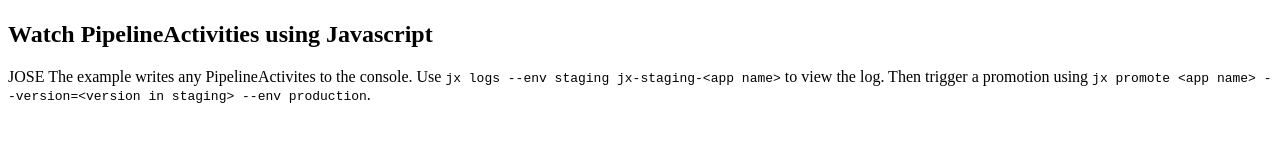
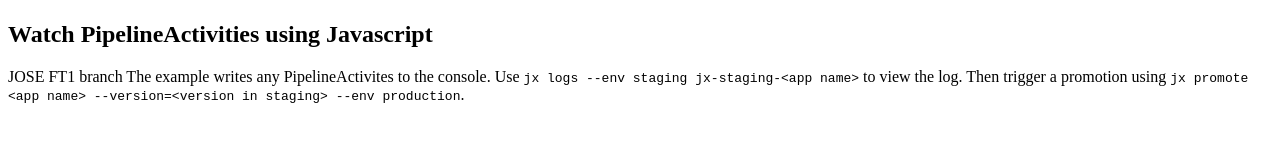
Before and after one commit to jalonsocrossvale/node-http-watch-pipeline-activity, a website: page index.html in a window 1280 px wide. Shown: the part 311-452 px from the top of the page. Drawn offline with Linux system fonts and the light colour scheme.

Commit message:
testing committing to branch ft1

```diff
--- a/index.html
+++ b/index.html
@@ -4,7 +4,7 @@
 		<img border="0" src="https://jenkins-x.io/images/logo.png" width="300" height="300" />
 		<h2>Watch PipelineActivities using Javascript</h2>
 		<p>
-			JOSE The example writes any PipelineActivites to the console. Use
+			JOSE FT1 branch The example writes any PipelineActivites to the console. Use
 			<code>jx logs --env staging jx-staging-&lt;app name&gt;</code> to view the log. Then trigger a promotion
 			using
 			<code>jx promote &lt;app name&gt; --version=&lt;version in staging&gt; --env production</code>.
```
